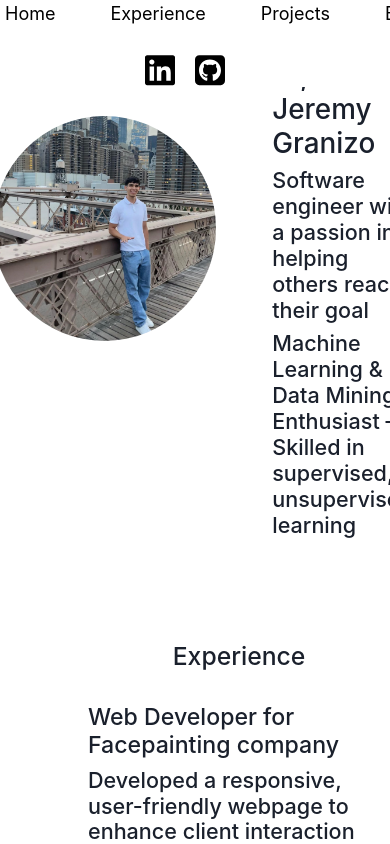
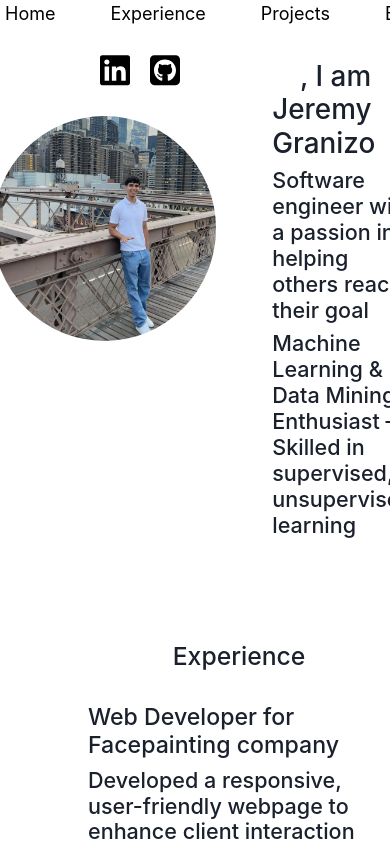
Before and after one commit to jgranizo/MyWebsite, a React (Vite) app in the folder MyWebsite/frontend2/: page / in a window 390 px wide. Shown: the top 844 px of the page. Built offline with nearby package versions, Linux system fonts and the light colour scheme.

Commit message:
Update App.css

```diff
--- a/MyWebsite/frontend2/src/App.css
+++ b/MyWebsite/frontend2/src/App.css
@@ -27,7 +27,7 @@ body{
   }
 
   .navbar-home{
-    max-width: 500px;
+    max-width: 300px;
     position: fixed;
     justify-content: space-around;
     top:0px;
@@ -41,13 +41,13 @@ body{
   .navbar-home ul li a{
     color: var(--colorprimary);
     text-decoration: none;
-    font-size:2px;
+    font-size:1px;
   transition: color 0.3s ease;}
   .navbar-home ul li a:hover{
     color: var(--coloraccent);
   }
   .navbar-home ul li{
-    margin-right: .5px;
+    margin-right: 0px;
     margin-left: 0px;
   }
 
```
